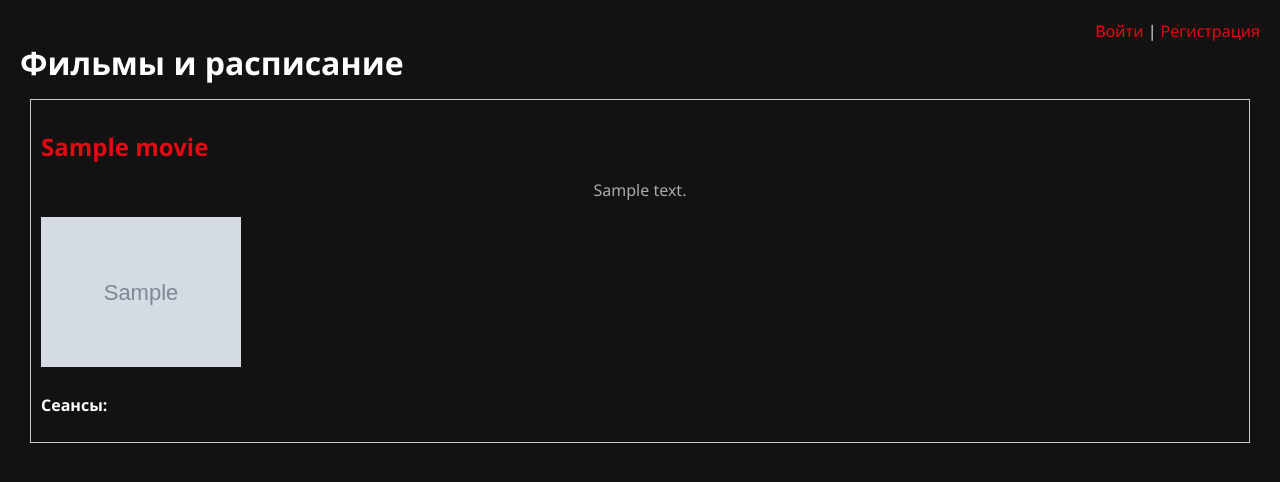
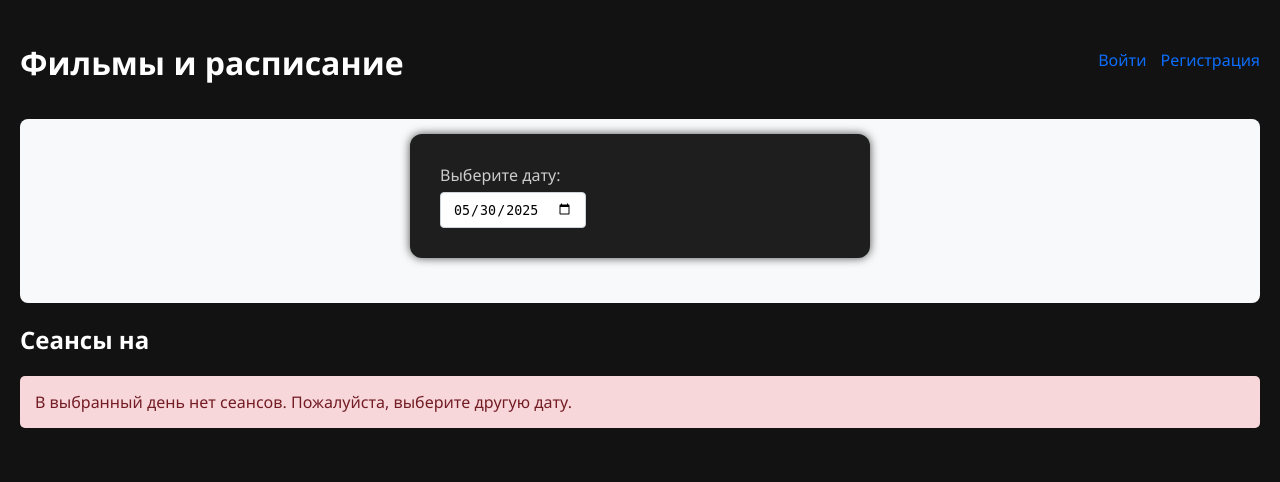
Before and after one commit to kingIsmoil/kinoteatr, a Django app: page / in a window 1280 px wide. Shown: the top 482 px of the page. Run offline with Django 5.2, Linux system fonts and the light colour scheme; tables that the repository leaves empty hold one stand-in row (values such as "Sample post"); grey boxes marked "Sample" are stand-in pictures.

Commit message:
filtr poisk

```diff
--- /dev/null
+++ b/kino/templates/cinema/movie_list.html
@@ -0,0 +1,116 @@
+<!DOCTYPE html>
+<html>
+<head>
+    <title>Фильмы</title>
+    {% load static %}
+    <link rel="stylesheet" href="{% static 'css/style.css' %}">
+    <style>
+        .header {
+            display: flex;
+            justify-content: space-between;
+            align-items: center;
+            margin-bottom: 20px;
+        }
+        .user-actions a {
+            margin-left: 10px;
+            color: #0d6efd;
+            text-decoration: none;
+        }
+        .date-filter {
+            margin: 20px 0;
+            padding: 15px;
+            background: #f8f9fa;
+            border-radius: 8px;
+        }
+        .date-filter input[type="date"] {
+            padding: 8px 12px;
+            border-radius: 4px;
+            border: 1px solid #ced4da;
+        }
+        .movie-card {
+            border: 1px solid #dee2e6;
+            border-radius: 5px;
+            padding: 15px;
+            margin-bottom: 20px;
+            background: white;
+        }
+        .movie-poster {
+            max-width: 200px;
+            height: auto;
+        }
+        .session-list {
+            list-style: none;
+            padding: 0;
+        }
+        .session-list li {
+            margin: 5px 0;
+        }
+        .session-list a {
+            color: #0d6efd;
+            text-decoration: none;
+        }
+        .session-list a:hover {
+            text-decoration: underline;
+        }
+        .no-shows {
+            padding: 15px;
+            background: #f8d7da;
+            color: #721c24;
+            border-radius: 5px;
+            margin: 20px 0;
+        }
+    </style>
+</head>
+<body>
+    <div class="header">
+        <h1>Фильмы и расписание</h1>
+        <div class="user-actions">
+            {% if user.is_authenticated %}
+                <a href="{% url 'my_orders' %}">Мои бронирования</a>
+                <span>Привет, {{ user.email }}!</span>
+                <a href="{% url 'logout' %}">Выйти</a>
+            {% else %}
+                <a href="{% url 'login' %}">Войти</a>
+                <a href="{% url 'register' %}">Регистрация</a>
+            {% endif %}
+        </div>
+    </div>
+
+    <!-- Фильтр по дате -->
+    <div class="date-filter">
+        <form method="get">
+            <label for="date">Выберите дату:</label>
+            <input type="date" id="date" name="date" value="{{ selected_date }}" onchange="this.form.submit()">
+        </form>
+    </div>
+
+    <h2>Сеансы на {{ selected_date|date:"d.m.Y" }}</h2>
+
+    {% if not movies_with_shows %}
+        <div class="no-shows">
+            В выбранный день нет сеансов. Пожалуйста, выберите другую дату.
+        </div>
+    {% else %}
+        {% for movie_item in movies_with_shows %}
+            <div class="movie-card">
+                <h3><a href="{% url 'movie_detail' movie_item.movie.id %}">{{ movie_item.movie.title }}</a></h3>
+                <img src="{{ movie_item.movie.image.url }}" class="movie-poster" alt="{{ movie_item.movie.title }}">
+                <p>{{ movie_item.movie.description|truncatewords:30 }}</p>
+
+                {% if movie_item.shows %}
+                    <h4>Сеансы:</h4>
+                    <ul class="session-list">
+                        {% for show in movie_item.shows %}
+                            <li>
+                                <a href="{% url 'show_seats' show.id %}">
+                                    {{ show.showing_datetime|date:"H:i" }} - Зал {{ show.hall_id.name }}
+                                </a>
+                            </li>
+                        {% endfor %}
+                    </ul>
+                {% endif %}
+            </div>
+        {% endfor %}
+    {% endif %}
+</body>
+</html>
--- a/kino/views.py
+++ b/kino/views.py
@@ -1,21 +1,64 @@
-# views.py
 from django.shortcuts import render, get_object_or_404, redirect
-from django.contrib.auth import login, authenticate
-from django.contrib.auth.forms import UserCreationForm
 from .models import *
 from django.utils.timezone import now
 from django.contrib.auth.decorators import login_required
-from .forms import ReviewForm,PaymentForm
+from .forms import ReviewForm, PaymentForm
 from django.contrib import messages
+from datetime import datetime, timedelta
 
 def movie_list(request):
     movies = Movie.objects.filter(is_active=True)
-    shows = Show.objects.filter(showing_datetime__gte=now()).order_by('showing_datetime')
+    today = now().date()
+    tomorrow = today + timedelta(days=1)
+
+    # Получаем параметр даты из GET-запроса
+    date_filter = request.GET.get('date')
+    selected_date = today  # по умолчанию
+
+    # Получаем все доступные даты с сеансами
+    available_dates = Show.objects.filter(
+        showing_datetime__gte=now(),
+        movie_id__in=movies
+    ).dates('showing_datetime', 'day').distinct()
+
+    shows = Show.objects.filter(
+        showing_datetime__gte=now(),
+        movie_id__in=movies
+    )
+
+    if date_filter:
+        try:
+            selected_date = datetime.strptime(date_filter, '%Y-%m-%d').date()
+            shows = shows.filter(showing_datetime__date=selected_date)
+        except ValueError:
+            # Если неправильная дата, показываем на сегодня
+            selected_date = today
+            shows = shows.filter(showing_datetime__date=today)
+    else:
+        # По умолчанию — сегодня
+        shows = shows.filter(showing_datetime__date=today)
+
+    # Группируем фильмы с их сеансами
+    movies_with_shows = []
+    for movie in movies:
+        movie_shows = shows.filter(movie_id=movie)
+        if movie_shows.exists():
+            movies_with_shows.append({
+                'movie': movie,
+                'shows': movie_shows
+            })
+
     context = {
-        'movies': movies,
-        'shows': shows,
+        'movies_with_shows': movies_with_shows,
+        'available_dates': available_dates,
+        'selected_date': selected_date.strftime('%Y-%m-%d'),
+        'today': today.strftime('%Y-%m-%d'),
+        'tomorrow': tomorrow.strftime('%Y-%m-%d'),
     }
     return render(request, 'cinema/movie_list.html', context)
+
+
+# ... остальные функции представления остаются без изменений ...
 
 def movie_detail(request, movie_id):
     movie = get_object_or_404(Movie, id=movie_id)
--- a/templates/cinema/movie_list.html
+++ /dev/null
@@ -1,42 +0,0 @@
-<!DOCTYPE html>
-<html>
-<head>
-    <title>Фильмы</title>
-    {% load static %}
-<link rel="stylesheet" href="{% static 'css/style.css' %}">
-</head>
-<body>
-    <div style="float: right;">
-        {% if user.is_authenticated %}
-            <a href="{% url 'my_orders' %}">Мои бронирования</a> |
-        {% endif %}
-        {% if user.is_authenticated %}
-            Привет, {{ user.email }}! <a href="{% url 'logout' %}">Выйти</a>
-        {% else %}
-            <a href="{% url 'login' %}">Войти</a> |
-            <a href="{% url 'register' %}">Регистрация</a>
-        {% endif %}
-    </div>
-
-    <h1>Фильмы и расписание</h1>
-    {% for movie in movies %}
-        <div style="border: 1px solid #ccc; padding: 10px; margin: 10px;">
-            <h2><a href="{% url 'movie_detail' movie.id %}">{{ movie.title }}</a></h2>
-            <p>{{ movie.description|truncatewords:30 }}</p>
-            <img src="{{ movie.image.url }}" width="200" alt="{{ movie.title }}">
-            <h4>Сеансы:</h4>
-            <ul>
-                {% for show in shows %}
-                    {% if show.movie_id.id == movie.id %}
-                        <li>
-                            <a href="{% url 'show_seats' show.id %}">
-                                {{ show.showing_datetime|date:"d.m.Y H:i" }}
-                            </a>
-                        </li>
-                    {% endif %}
-                {% endfor %}
-            </ul>
-        </div>
-    {% endfor %}
-</body>
-</html>
```
Also changed, not shown: kino/templates/cinema/movie_detail.html (renamed from templates/cinema/movie_detail.html, +6 -5 lines), kino/templates/cinema/templatetags/movie_filters.py (added, +8 -0 lines), kino/templates/cinema/templatetags/range_filter.py (added, +7 -0 lines), static/css/style.css (+33 -0 lines), kino/templates/cinema/add_card.html (renamed from templates/cinema/add_card.html), kino/templates/cinema/add_review.html (renamed from templates/cinema/add_review.html), kino/templates/cinema/login.html (renamed from templates/cinema/login.html), kino/templates/cinema/my_orders.html (renamed from templates/cinema/my_orders.html), kino/templates/cinema/payment.html (renamed from templates/cinema/payment.html), kino/templates/cinema/payment_info.html (renamed from templates/cinema/payment_info.html), kino/templates/cinema/register.html (renamed from templates/cinema/register.html), kino/templates/cinema/show_seats.html (renamed from templates/cinema/show_seats.html), kino/templates/cinema/templatetags/__init__.py (added).
